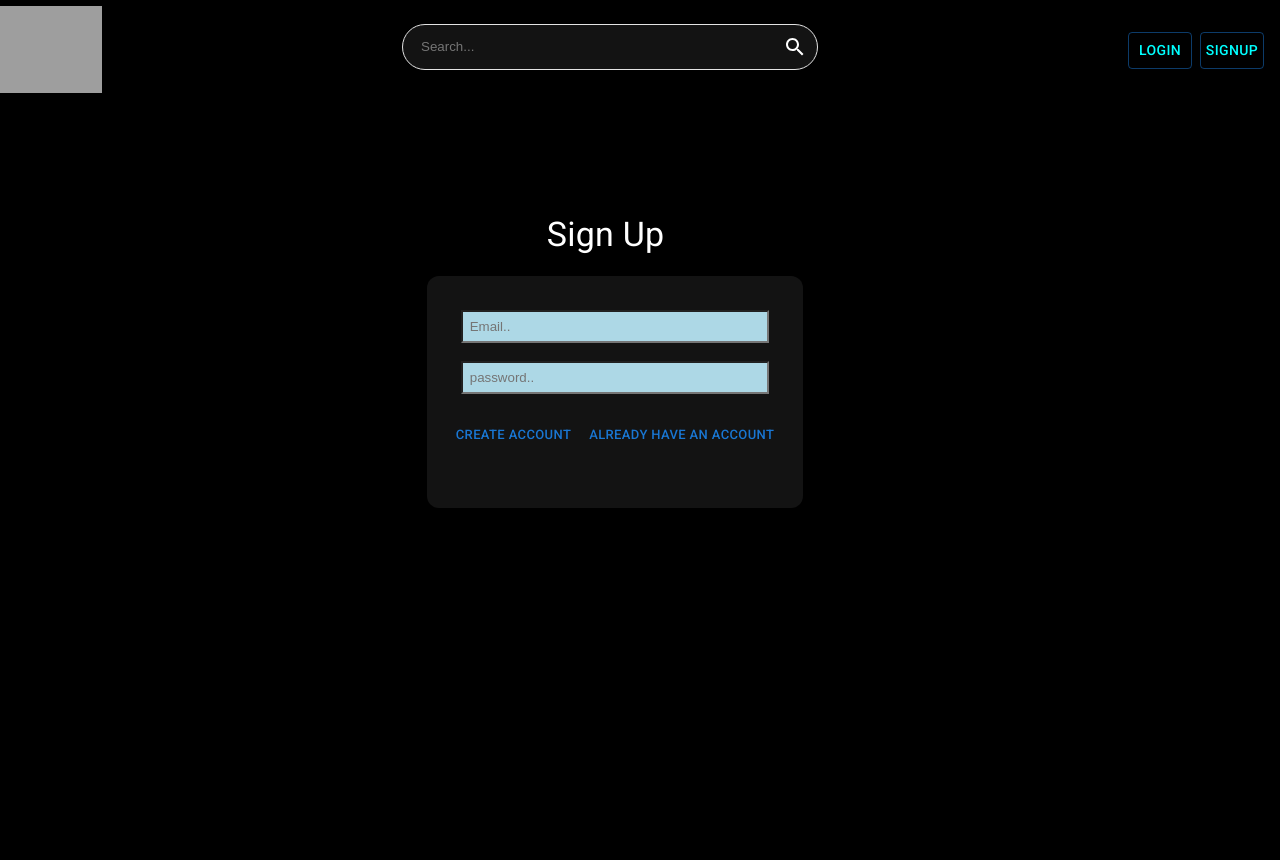
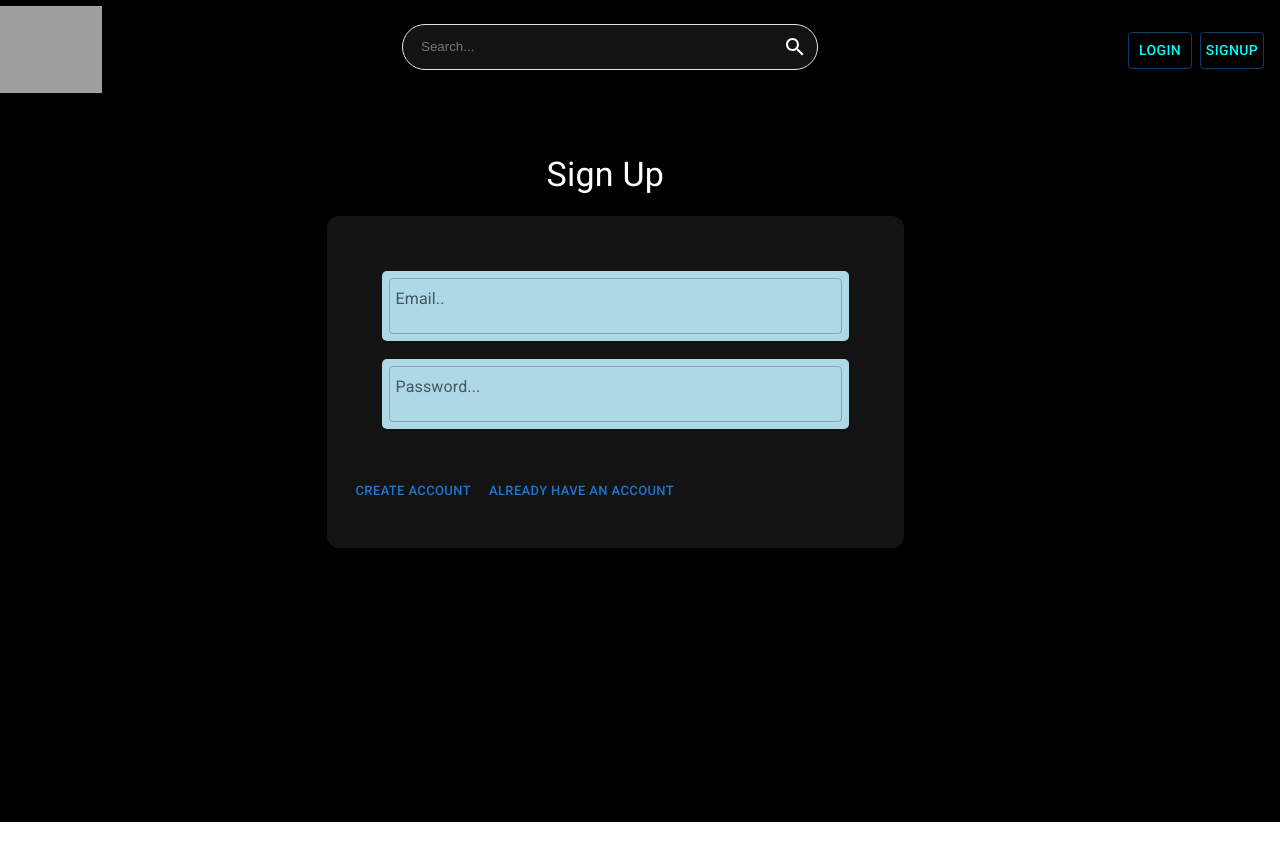
Before and after one commit to rambhardwajj/Streaming_Platform, a React (Create React App) app in the folder FrontEnd/: page /SignUp in a window 1280 px wide. Shown: the top 860 px of the page. After the commit the page ends 822 px from the top, so only its background shows below. Built offline with nearby package versions, Linux system fonts and the light colour scheme; grey boxes are pictures that could not be loaded.

Commit message:
Styled login signup

```diff
--- a/FrontEnd/src/components/Login.jsx
+++ b/FrontEnd/src/components/Login.jsx
@@ -1,16 +1,21 @@
 import React from 'react'
-import { CardContent,CardActions , Button, CardMedia, Card , Box, Typography } from '@mui/material'
+import { CardContent,CardActions , Button, CardMedia, Card , Box, Typography, TextField } from '@mui/material'
 import { CenterFocusStrong } from '@mui/icons-material'
 const Login = () => {
   return (
 	<div style={{  marginTop: 20, marginRight: 50,   display: 'flex' , justifyContent: 'space-around' , alignItems: 'center'}}>
 		<Box sx={{  minWidth: 275 , height: '86vh' }} >
-		<Typography variant='h4'  style={{ padding: 20, marginLeft: 135, color: 'white'}} > Sign In </Typography>
-		<Card sx={{ borderRadius: 3, backgroundColor: "#131313",  display: 'flex', flexDirection: 'column', padding: 2,  height: 250,  maxWidth: 445 }}>
+		<Typography variant='h4'  style={{ padding: 20, marginLeft: 195, color: 'white'}} > Sign In </Typography>
+		<Card sx={{ borderRadius: 3, backgroundColor: "#131313",  display: 'flex', flexDirection: 'column', padding: 2,  height: 300,  width: 545 }}>
 			<CardContent>
-				<div style={{ paddingTop: 40 , display: 'flex', flexDirection: 'column' }} gutterBottom variant="h5" component="div">
-					<input style={{ backgroundColor: "lightblue",  padding: "7px" }} type="text" placeholder='Email..' /> <br />
-					<input style={{ backgroundColor: "lightblue" ,  padding: "7px" }} type="text" placeholder='password..' />
+				<div style={{ paddingBottom: 30, paddingTop: 20, display: 'flex', flexDirection: 'column' , padding : "23px"}} gutterBottom variant="h5" component="div">
+					<TextField  style={{ borderRadius: 5,  backgroundColor: "lightblue",  padding: "7px" }} type="text" placeholder='Email..'
+							variant='outlined' label='Email..'
+					/>
+					<br />
+					<TextField style={{  borderRadius: 5, backgroundColor: "lightblue" ,  padding: "7px" }} type="text" placeholder='password..'
+							variant='outlined' label='Password...'
+					/>
 				</div>
 			</CardContent>
 			<CardActions>
--- a/FrontEnd/src/components/SignUp.jsx
+++ b/FrontEnd/src/components/SignUp.jsx
@@ -1,18 +1,27 @@
 import React from 'react'
-import {  CardContent,CardActions , Button, CardMedia, Card , Box, Typography } from '@mui/material'
+import {  CardContent,CardActions , Button, CardMedia, Card , Box, Typography, TextField } from '@mui/material'
 import { blue, lightBlue } from '@mui/material/colors'
+
 import { Link} from 'react-router-dom'
 
 const SignUp = () => {
+
+
+
   return (
-	<div style={{  marginTop: 100, marginRight: 50,   display: 'flex' , justifyContent: 'space-around' , alignItems: 'center'}}>
+	<div style={{  marginTop: 40, marginRight: 50,   display: 'flex' , justifyContent: 'space-around' , alignItems: 'center'}}>
 		<Box sx={{  minWidth: 275 , height: '86vh' }} >
-		<Typography variant='h4'  style={{ padding: 20, marginLeft: 100, color: 'white'}} > Sign Up </Typography>
-		<Card sx={{ borderRadius: 3, backgroundColor: "#131313",  display: 'flex', flexDirection: 'column', padding: 2,  height: 200,  maxWidth: 445 }}>
+		<Typography variant='h4'  style={{ padding: 20, marginLeft: 200, color: 'white'}} > Sign Up </Typography>
+		<Card sx={{ borderRadius: 3, backgroundColor: "#131313",  display: 'flex', flexDirection: 'column', padding: 2,  height: 300,  width: 545 }}>
 			<CardContent>
-				<div style={{ paddingTop: 20, display: 'flex', flexDirection: 'column' , padding : "2px"}} gutterBottom variant="h5" component="div">
-					<input style={{ backgroundColor: "lightblue",  padding: "7px" }} type="text" placeholder='Email..' /> <br />
-					<input style={{ backgroundColor: "lightblue" ,  padding: "7px" }} type="text" placeholder='password..' />
+				<div style={{ paddingBottom: 30, paddingTop: 20, display: 'flex', flexDirection: 'column' , padding : "23px"}} gutterBottom variant="h5" component="div">
+					<TextField  style={{ borderRadius: 5,  backgroundColor: "lightblue",  padding: "7px" }} type="text" placeholder='Email..'
+							variant='outlined' label='Email..'
+					/>
+					<br />
+					<TextField style={{  borderRadius: 5, backgroundColor: "lightblue" ,  padding: "7px" }} type="text" placeholder='password..'
+							variant='outlined' label='Password...'
+					/>
 				</div>
 			</CardContent>
 			<CardActions>
```
Also changed, not shown: 1 other file (tests, documents, lock files or other folders).
